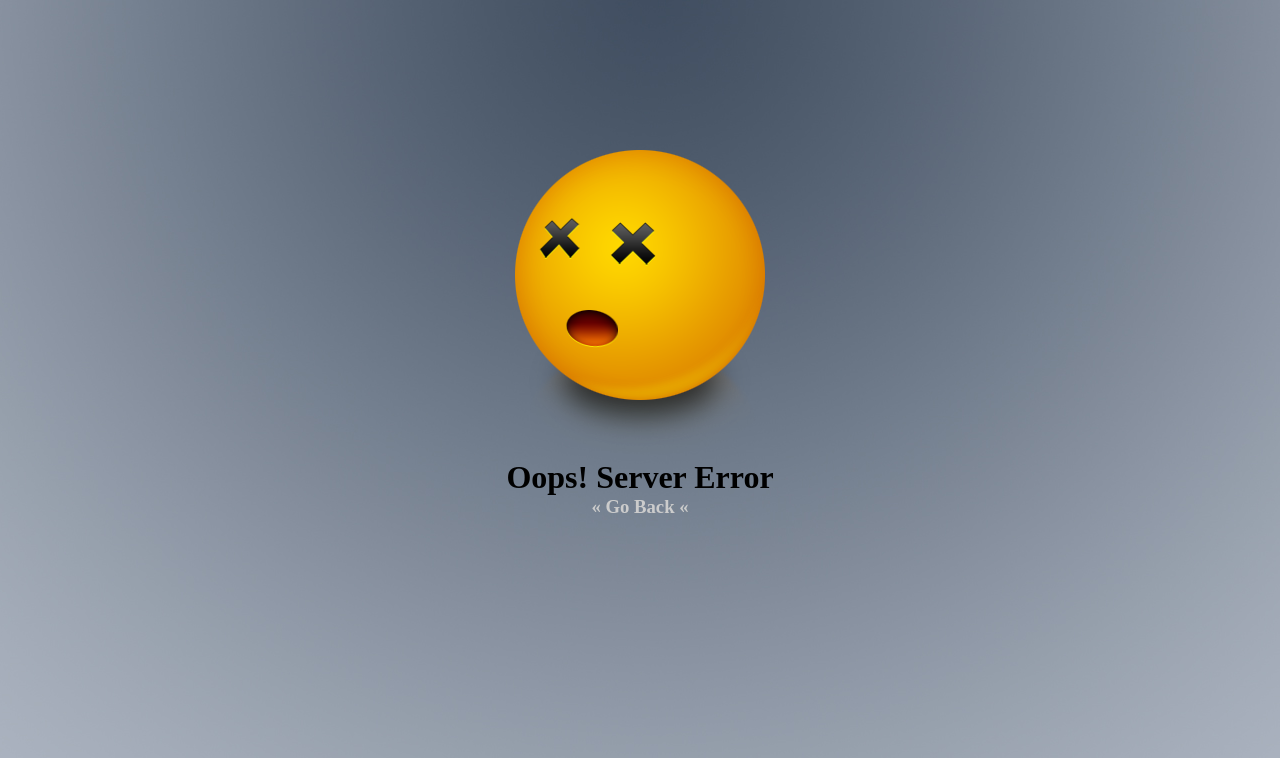
After one commit to skymoney/SkyMeeting, a Django app: template SkyMeeting/templates/500.html in a window 1280 px wide. The commit adds this page. Shown: the top 758 px of the page. Run offline with Django 3.2, Linux system fonts and the light colour scheme; the template is opened without the code that fills it, so the values that code supplies are empty.

Commit message:
update 404 page, and add 500 page

```diff
--- a/SkyMeeting/SkyMeeting/urls.py
+++ b/SkyMeeting/SkyMeeting/urls.py
@@ -21,6 +21,7 @@ urlpatterns += patterns('General.views',
     url(r'^editprofile/$','editProfile'),
     url(r'^editaccount/$','editAccount'),
     url(r'^documents/$','documents'),
+    url(r'^error/$','error'),
 )
 
 urlpatterns += patterns('MemManage.views',
--- /dev/null
+++ b/SkyMeeting/public/css/specific/500.css
@@ -0,0 +1,19 @@
+/* Reset */
+* {
+	margin: 0 auto;
+	padding: 0;
+}
+
+/* Body */
+body {
+	background: url(../../img/error_background.jpg) no-repeat top #465364;
+	text-align: center;
+}
+
+#content{
+	margin-top: 150px;
+}
+#content a{
+	color: #ccc;
+	text-decoration: none;
+}
--- /dev/null
+++ b/SkyMeeting/templates/500.html
@@ -0,0 +1,15 @@
+{% load i18n %}
+<!DOCTYPE html>
+<html>
+	<head>
+		<title>500 - SkyMeeting</title>
+		<link rel="stylesheet" type="text/css" href="../public/css/specific/500.css">
+	</head>
+	<body>
+		<div id="content">
+			<img src="../public/img/500.png" alt="500 icon" />
+			<h1>{% trans "Oops! Server Error" %}</h1>
+			<h3><a href="javascript:history.go(-1);">&laquo;&nbsp;{% trans "Go Back" %}&nbsp;&laquo;</a></h3>
+		</div>
+	</body>
+</html>
```
Also changed, not shown: SkyMeeting/General/views.py (+9 -3 lines), SkyMeeting/public/css/specific/404.css (+6 -6 lines), SkyMeeting/templates/404.html (+7 -7 lines), SkyMeeting/public/img/500.png (added), SkyMeeting/public/img/error_background.jpg (renamed from SkyMeeting/public/img/404_background.jpg), SkyMeeting/public/img/error_bottom.png (renamed from SkyMeeting/public/img/404_bottom.png), SkyMeeting/public/img/error_box_bg.png (renamed from SkyMeeting/public/img/404_box_bg.png), SkyMeeting/public/img/error_content_bg.png (renamed from SkyMeeting/public/img/404_content_bg.png), SkyMeeting/public/img/error_top.png (renamed from SkyMeeting/public/img/404_top.png).
